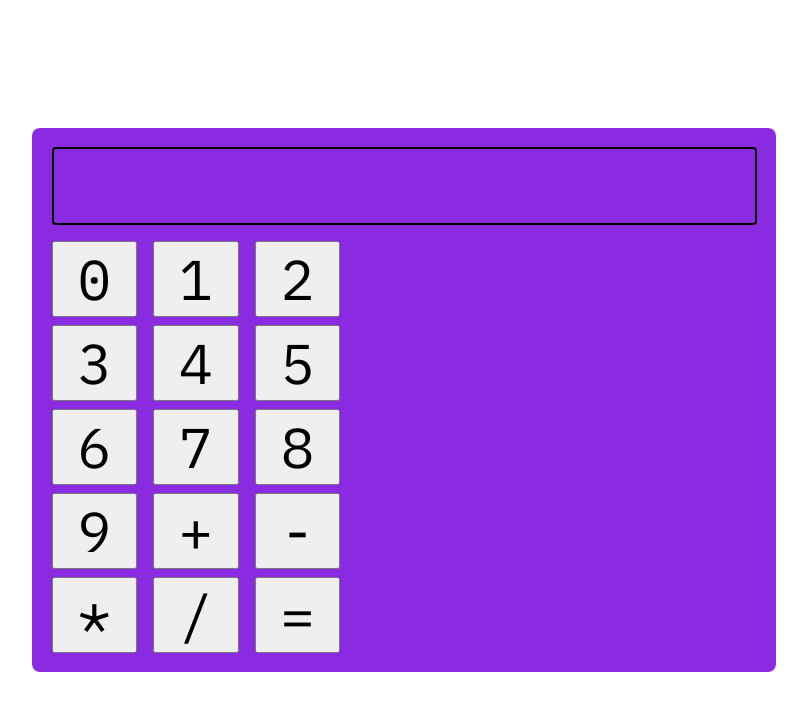
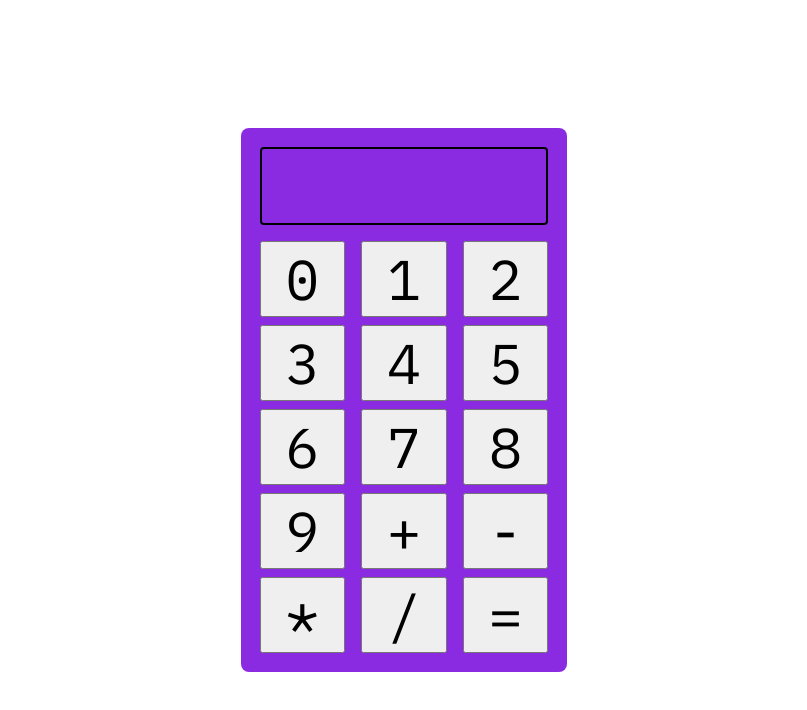
Before and after one commit to rubinduck/web-calculator, a plain HTML site: page index.html in a window 1280 px wide. Shown: the whole page, without its empty margins (236-1043 px from the left). Drawn offline with Linux system fonts and the light colour scheme.

Commit message:
Fix broken css

```diff
--- a/calculator.css
+++ b/calculator.css
@@ -7,6 +7,7 @@
     flex-direction: column;
     gap: 1rem;
     width: fit-content;
+    max-width: 18rem;
     padding: 1.2rem;
     border-radius: 0.5rem;
     background-color: blueviolet;
@@ -30,6 +31,7 @@
 .calculator__buttons-grid > .row {
     display: flex;
     gap: 1rem;
+    justify-content: center;
 }
 
 .calculator-button {
```
